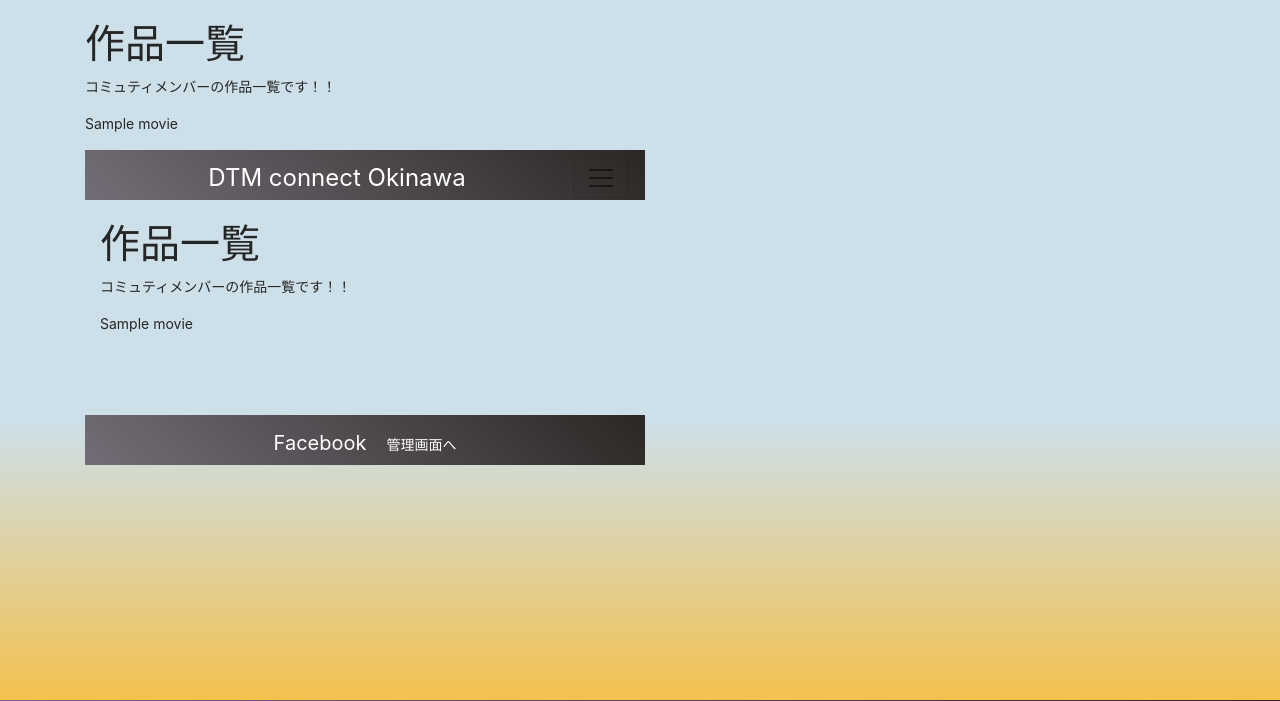
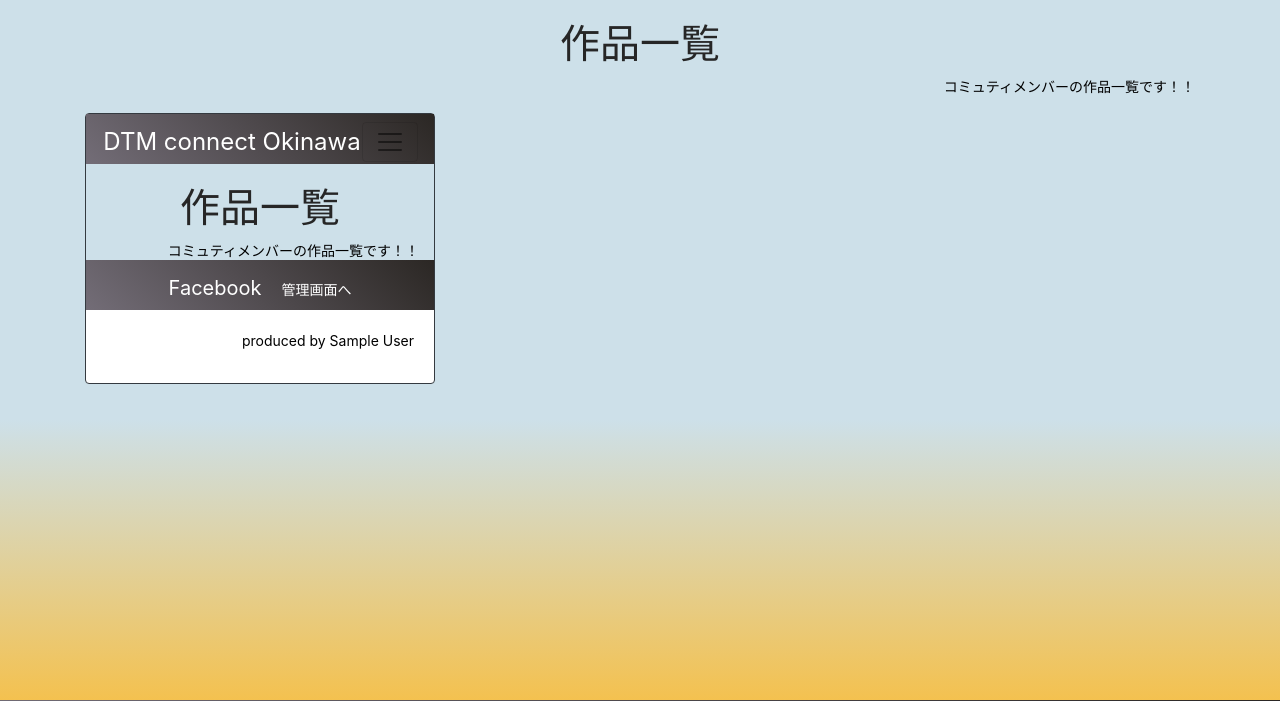
Before and after one commit to Shuto-Toyama/DTM, a Rails app: page /movies in a window 1280 px wide. Shown: the part 50-751 px from the top of the page. Run offline with Rails 7, Linux system fonts and the light colour scheme; a user stored in the database is signed in; tables that the repository leaves empty hold one stand-in row (values such as "Sample post"); grey boxes marked "Sample" are stand-in pictures; style sheets or scripts are compiled from the project's sources; some libraries are stand-ins or nearby versions.

Commit message:
edit_index/profile

```diff
--- a/app/helpers/movies_helper.rb
+++ b/app/helpers/movies_helper.rb
@@ -1,8 +1,8 @@
 module MoviesHelper
   def embed_youtube(url)
     tag.iframe(
-      width: 560,
-      height: 315,
+      # width: 560,
+      # height: 315,
       src: url,
       frameborder: 0,
       allow: "accelerometer; autoplay; encrypted-media; gyroscope; picture-in-picture",
--- a/app/javascript/stylesheets/application.scss
+++ b/app/javascript/stylesheets/application.scss
@@ -7,3 +7,4 @@
 @import "users/edit";
 @import "posts";
 @import "introductions";
+@import "movies";
--- /dev/null
+++ b/app/javascript/stylesheets/movies.scss
@@ -0,0 +1,6 @@
+
+p {
+  text-align: right;
+  text-decoration: none;
+  color: black;
+ }
--- a/app/views/movies/_movie.html.erb
+++ /dev/null
@@ -1,4 +0,0 @@
-<div>
-  <p><%= movie.title %></p>
-  <p><%= embed_youtube(movie.url) %></p>
-</div>
--- a/app/views/movies/index.html.erb
+++ b/app/views/movies/index.html.erb
@@ -1,3 +1,23 @@
-<h1>作品一覧</h1>
-<p>コミュティメンバーの作品一覧です！！</p>
-<%= render @movies %>
+<div class="texts-wrapper">
+  <div class= "contents-title text-center">
+    <h1>作品一覧</h1>
+    <p>コミュティメンバーの作品一覧です！！</p>
+  </div>
+  <div class="row">
+    <% @movies.each do |movie| %>
+      <div class="col-12 col-md-6 col-lg-4 movie-card-container">
+        <div class="card content-card border-dark mb-3">
+          <%= link_to user_path(movie.user_id) do%>
+            <div class="embed-responsive embed-responsive-16by9">
+              <%= embed_youtube(movie.url) %>
+            </div>
+            <div class="card-body">
+              <p class="card-title">produced by <%= movie.user.name %></p>
+            </div>
+          <% end %>
+        </div>
+      </div>
+    <% end %>
+  </div>
+</div>
+<%= paginate @movies %>
```
Also changed, not shown: app/views/users/show.html.erb (+14 -0 lines).
